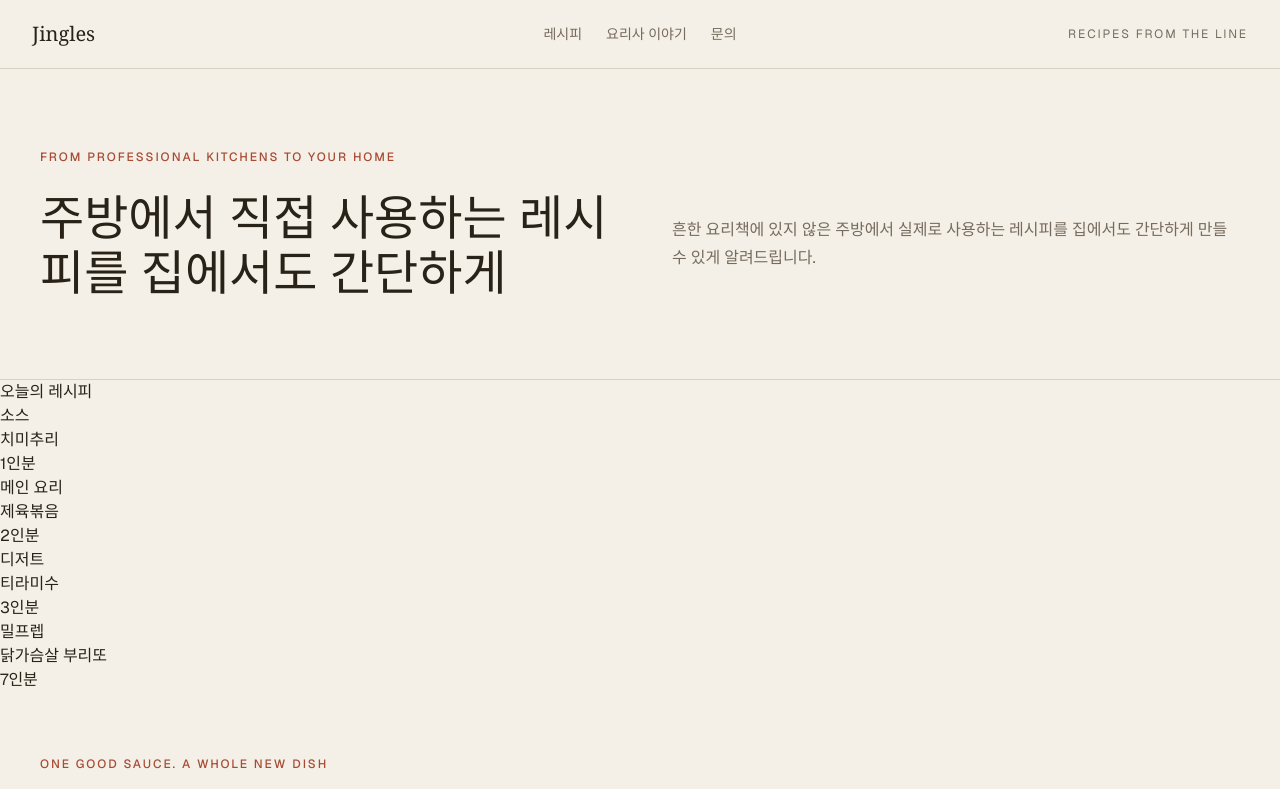
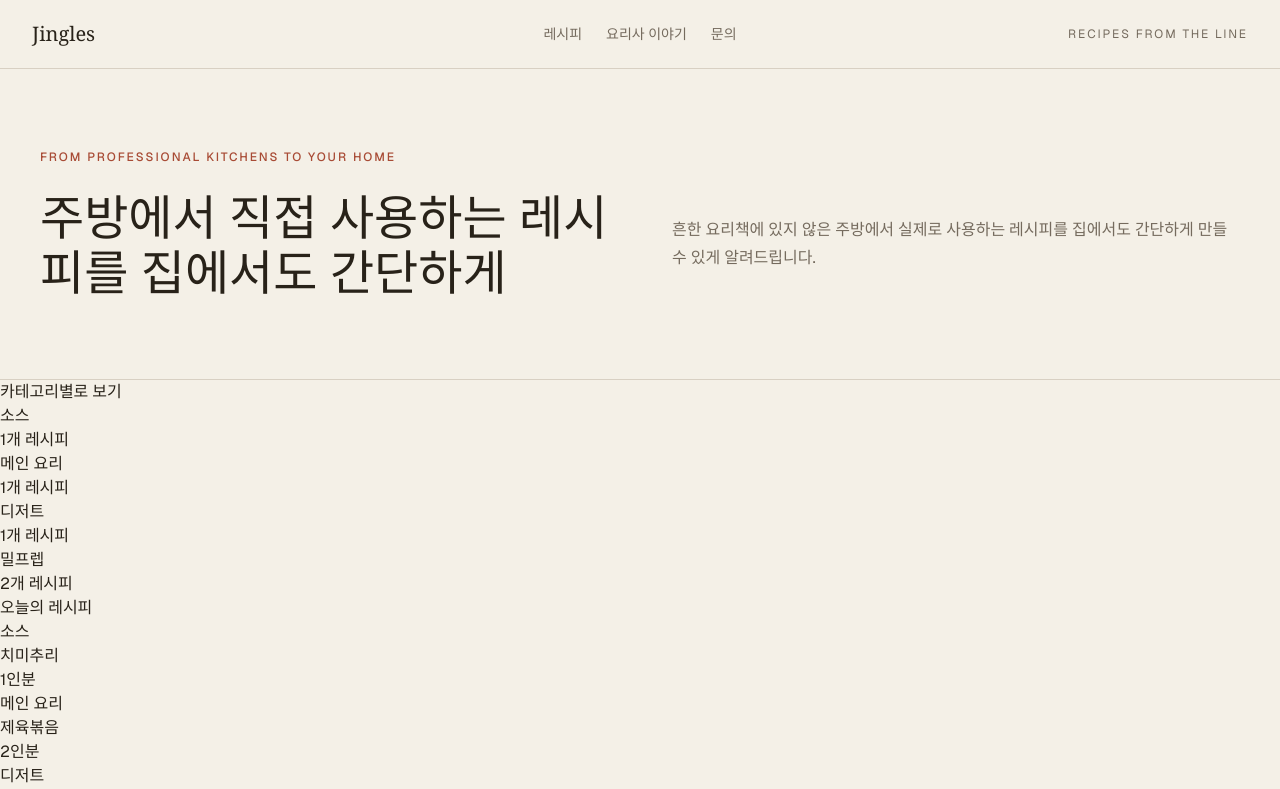
Before and after one commit to jkang95/recipe-website, a Next.js app: page / in a window 1280 px wide. Shown: the top 789 px of the page. Built offline with nearby package versions, Linux system fonts and the light colour scheme.

Commit message:
레시피카드 상단에 카테고리 추가

```diff
--- a/app/components/home/recipe-section.tsx
+++ b/app/components/home/recipe-section.tsx
@@ -1,4 +1,4 @@
-import type { Recipe } from "@/types/recipe-types";
+import type { Recipe, RecipeCategory } from "@/types/recipe-types";
 import RecipeCard from "@/components/home/recipe-card";
 
 const sampleRecipes: Recipe[] = [
@@ -25,13 +25,31 @@ const sampleRecipes: Recipe[] = [
         name: "닭가슴살 부리또",
         category: "밀프렙",
         serving: 7
+    },
+    {
+        id: 5,
+        name: "고단백 라자냐",
+        category: "밀프렙",
+        serving: 7
     }
 ];
 
+const categories: RecipeCategory[] = ["소스", "메인 요리", "디저트", "밀프렙"];
+
 export default function RecipeSection() {
+
     return (
         <section id="recipes" aria-labelledby="recipes-heading">
             <div>
+                <h2>카테고리별로 보기</h2>
+                <ul>
+                    {categories.map(category =>
+                        <li key={category}>
+                            <h3>{category}</h3>
+                            <p>{sampleRecipes.filter(recipe => recipe.category === category).length}개 레시피</p>
+                        </li>
+                    )}
+                </ul>
                 <h2 id="recipes-heading">오늘의 레시피</h2>
                 <ul>
                     {sampleRecipes.map(recipe =>
```
